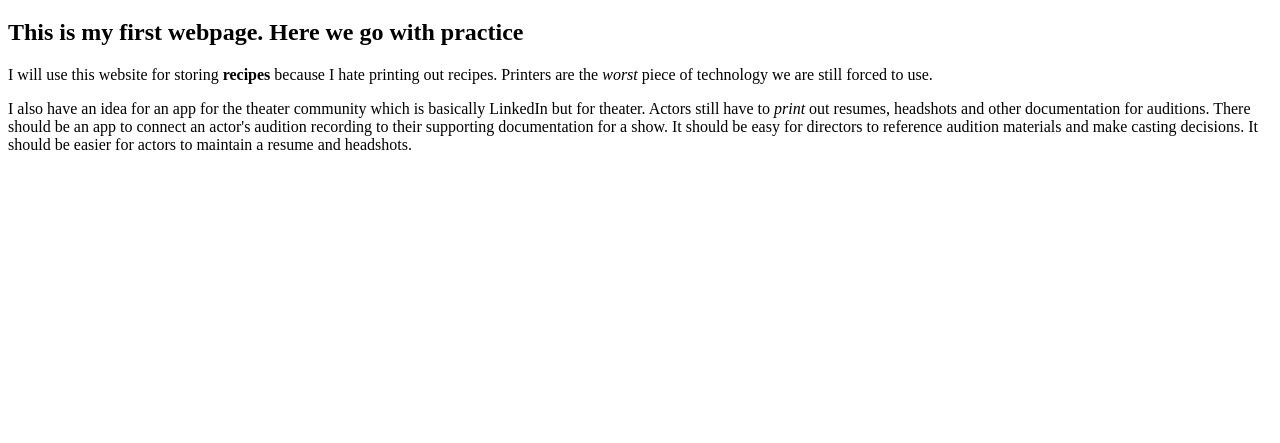
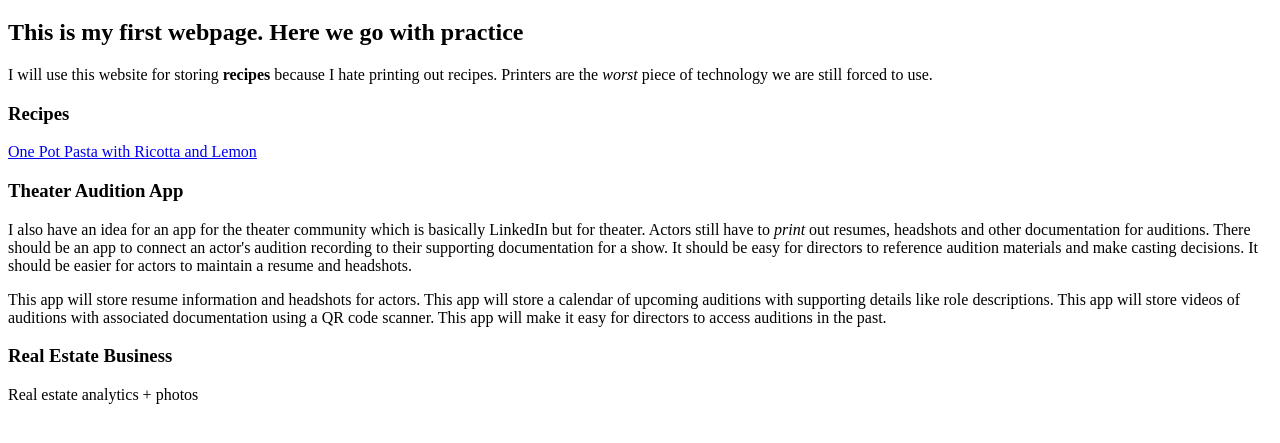
Before and after one commit to KRuprecht1/git_test, a plain HTML site: page html-boilerplate/index.html in a window 1280 px wide. Shown: the part 61-504 px from the top of the page. Drawn offline with Linux system fonts and the light colour scheme.

Commit message:
More details on website

```diff
--- a/html-boilerplate/index.html
+++ b/html-boilerplate/index.html
@@ -13,7 +13,9 @@
             I hate printing out recipes. Printers are the <em>worst</em> piece of technology
             we are still forced to use.
         </p>
-
+        <h3>Recipes</h3>
+        <p><a href="https://cooking.nytimes.com/recipes/1020290-one-pot-pasta-with-ricotta-and-lemon">One Pot Pasta with Ricotta and Lemon</a></p>
+        <h3>Theater Audition App</h3>
         <p>
             I also have an idea for an app for the theater community which is basically
             LinkedIn but for theater. Actors still have to <em>print</em> out resumes, headshots
@@ -23,5 +25,15 @@
             casting decisions. It should be easier for actors to maintain a resume
             and headshots.
         </p>
+
+        <p>
+            This app will store resume information and headshots for actors.
+            This app will store a calendar of upcoming auditions with supporting details like role descriptions.
+            This app will store videos of auditions with associated documentation using a QR code scanner.
+            This app will make it easy for directors to access auditions in the past.
+        </p>
+
+        <h3>Real Estate Business</h3>
+        <p>Real estate analytics + photos</p>
     </body>
 </html>
```
